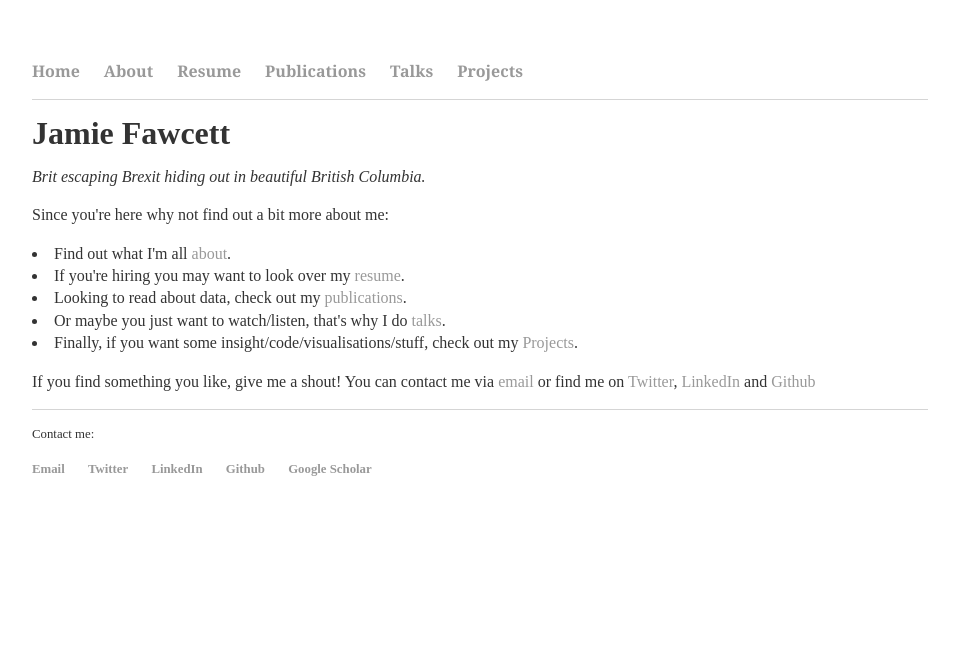
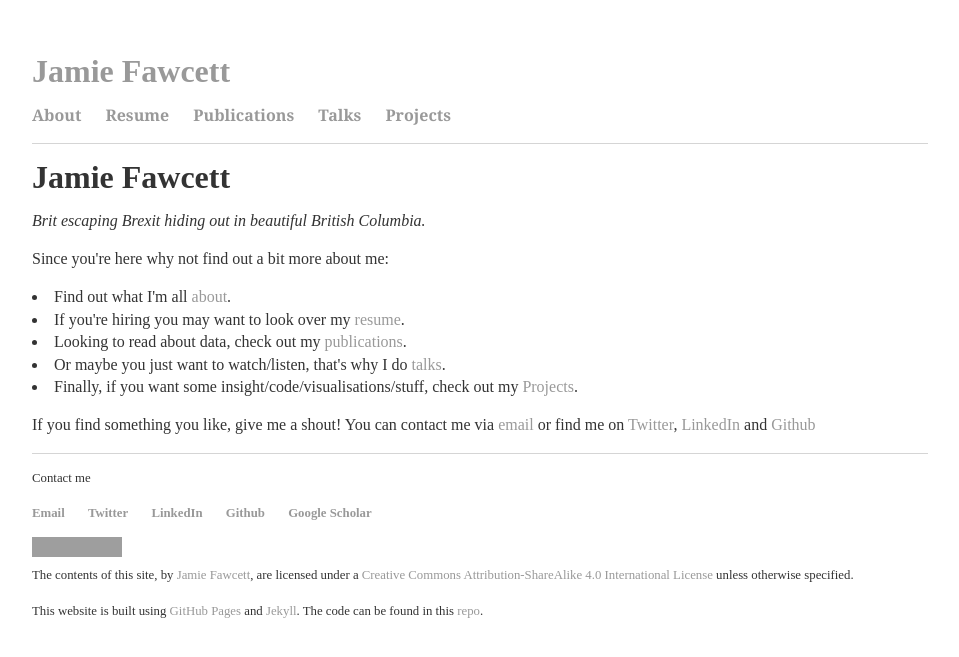
Before and after one commit to JmeF/JmeF.github.io, a Jekyll site: the page built from index.html, in a window 1280 px wide. Shown: the top 657 px of the page, without its empty margins (160-1119 px from the left). Built offline with Jekyll 4.4.1, drawn with Linux system fonts in a browser that asks for light colours; grey boxes are pictures that could not be loaded.

Commit message:
Split default content

```diff
--- /dev/null
+++ b/_includes/contact.html
@@ -0,0 +1,8 @@
+<p>Contact me</p>
+  <ul>
+    <li><a href="mailto:me@jamiefawcett.org.uk?subject=I found your website and...">Email</a></li>
+    <li><a href="https://twitter.com/JamieFawcett1">Twitter</a></li>
+    <li><a href="https://www.linkedin.com/in/jamie-fawcett-737314a3/">LinkedIn</a></li>
+    <li><a href="https://github.com/JmeF">Github</a></li>
+    <li><a href="https://scholar.google.com/citations?user=nDXweXQAAAAJ&hl=en">Google Scholar</a></li>
+  </ul>
--- /dev/null
+++ b/_includes/licence.html
@@ -0,0 +1,10 @@
+<div>
+<a rel="license" href="http://creativecommons.org/licenses/by-sa/4.0/"><img alt="Creative Commons License" style="border-width:0" src="https://i.creativecommons.org/l/by-sa/4.0/88x31.png" /></a>
+</div>
+<div class='licence-text'>
+  The contents of this site, by
+  <a xmlns:cc="http://creativecommons.org/ns#" href= {{ "/" | relative_url }} >Jamie Fawcett</a>,
+  are licensed under a
+  <a rel="license" href="http://creativecommons.org/licenses/by-sa/4.0/">Creative Commons Attribution-ShareAlike 4.0 International License</a>
+  unless otherwise specified.
+</div>
--- /dev/null
+++ b/_includes/navigation.html
@@ -0,0 +1,10 @@
+<h1><a href="/">Jamie Fawcett</a></h1>
+<nav>
+   <ul>
+     <li><a href="/about">About</a></li>
+     <li><a href="/resume">Resume</a></li>
+     <li><a href="/publications">Publications</a></li>
+     <li><a href="/talks">Talks</a></li>
+     <li><a href="/projects">Projects</a></li>
+   </ul>
+</nav>
--- /dev/null
+++ b/_includes/reference.html
@@ -0,0 +1,2 @@
+<p>This website is built using <a href="https://pages.github.com/">GitHub Pages</a> and <a href="https://jekyllrb.com/">Jekyll</a>.
+  The code can be found in this <a href="https://github.com/JmeF/JmeF.github.io">repo</a>.</p>
--- a/_layouts/default.html
+++ b/_layouts/default.html
@@ -7,18 +7,10 @@
           <link rel="stylesheet" type="text/css" href="{{ '/assets/css/main.css' | relative_url }}" />
         </head>
 
-
         <body>
-           <nav>
-              <ul>
-          <li><a href="/">Home</a></li>
-					<li><a href="/about">About</a></li>
-					<li><a href="/resume">Resume</a></li>
-					<li><a href="/publications">Publications</a></li>
-					<li><a href="/talks">Talks</a></li>
-					<li><a href="/projects">Projects</a></li>
-              </ul>
-          </nav>
+           <header>
+               {% include navigation.html %}
+           </header>
 
           <div class="container">
 
@@ -27,14 +19,15 @@
           </div><!-- /.container -->
 
           <footer>
-            <p>Contact me:</p>
-              <ul>
-          <li><a href="mailto:me@jamiefawcett.org.uk?subject=I found your website and...">Email</a></li>
-				  <li><a href="https://twitter.com/JamieFawcett1">Twitter</a></li>
-				  <li><a href="https://www.linkedin.com/in/jamie-fawcett-737314a3/">LinkedIn</a></li>
-				  <li><a href="https://github.com/JmeF">Github</a></li>
-				  <li><a href="https://scholar.google.com/citations?user=nDXweXQAAAAJ&hl=en">Google Scholar</a></li>
-            </ul>
+            <div class="contact-bar">
+              {% include contact.html %}
+            </div>
+            <div class="licence-bar">
+              {% include licence.html %}
+            </div>
+            <div class="ref-bar">
+              {% include reference.html %}
+            </div>
           </footer>
         </body>
       </html>
```
